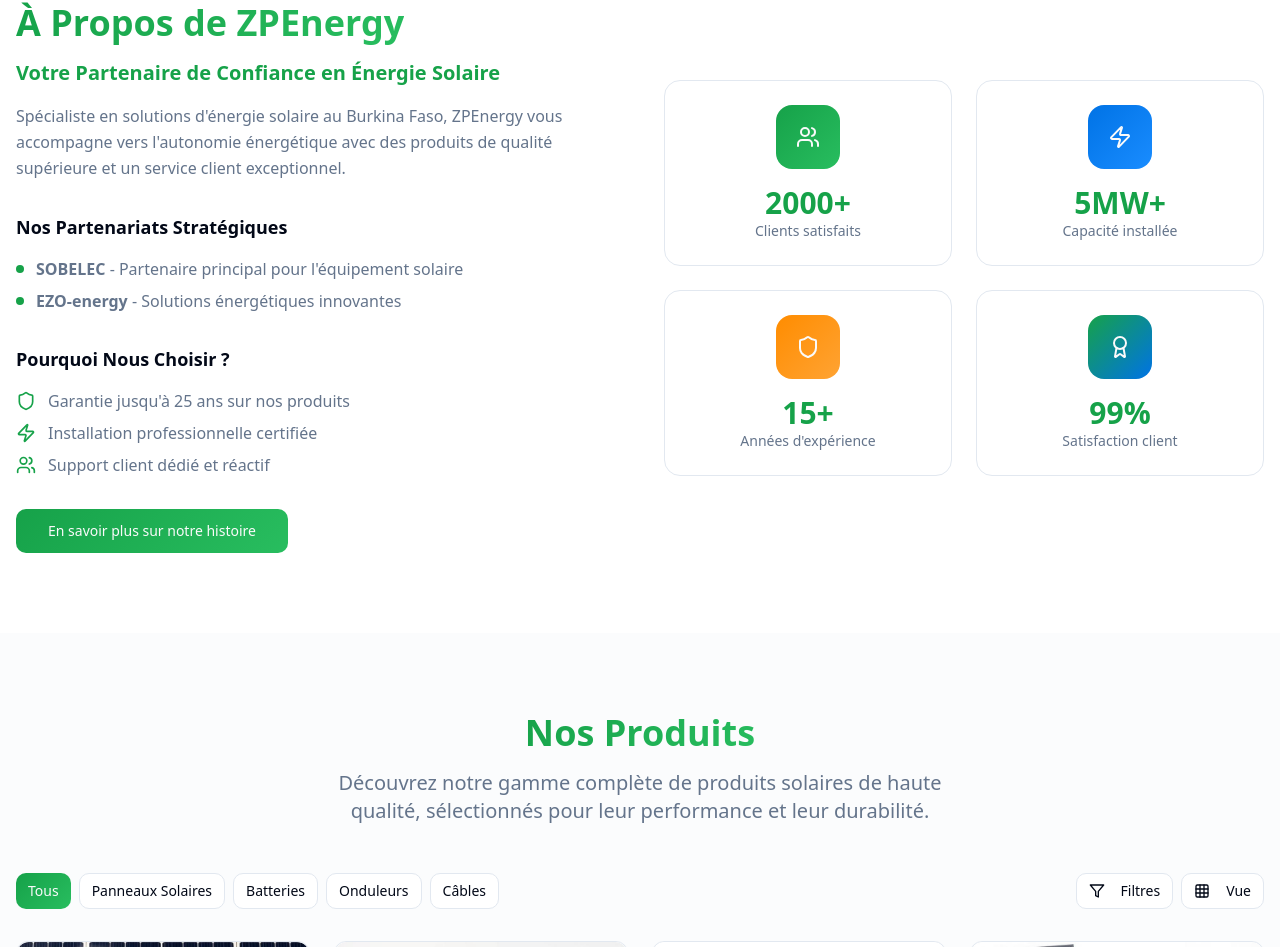
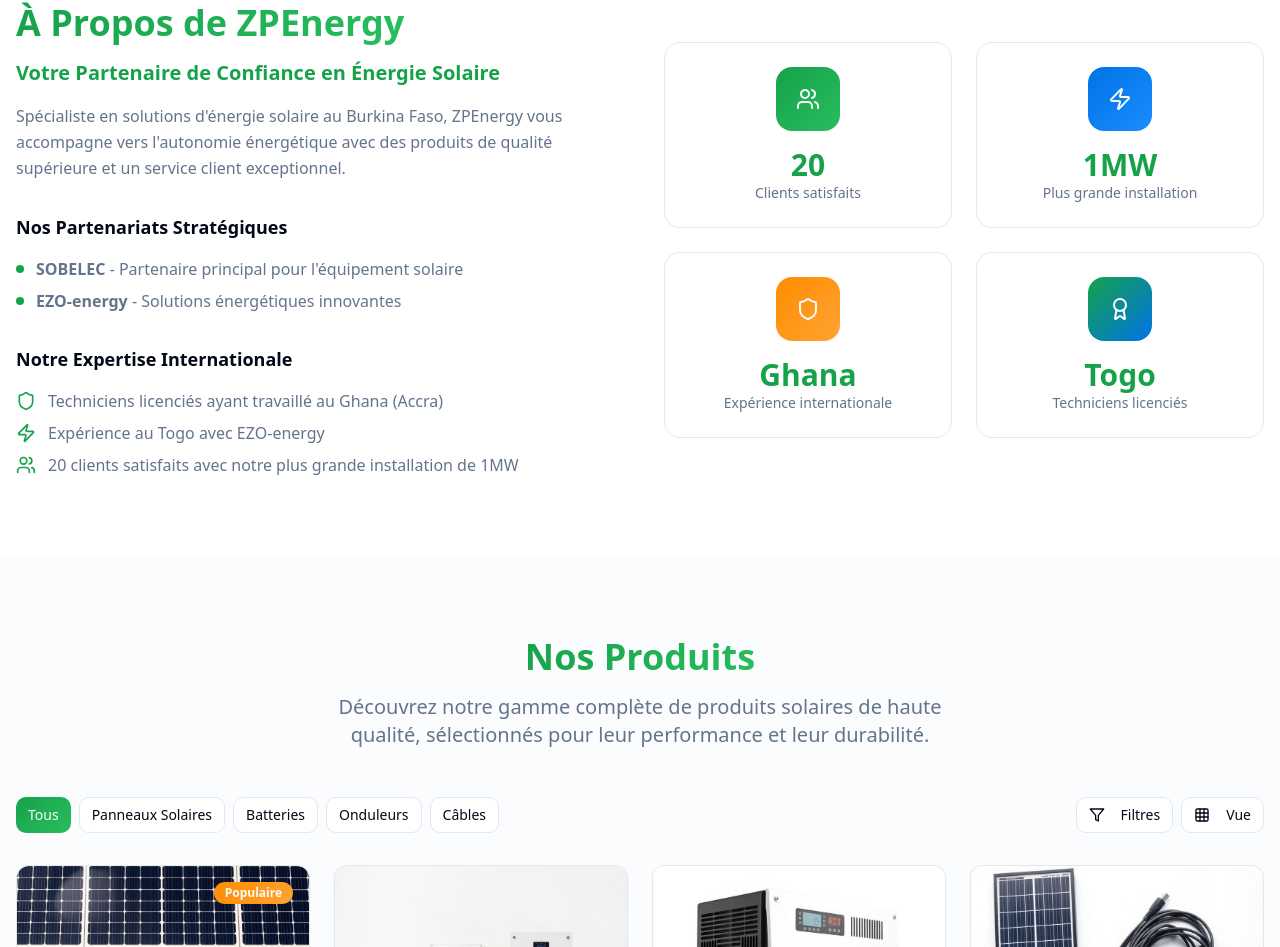
Before and after one commit to pissigasergio45-afk/solar-power-plus-45, a React (Vite) app: page / in a window 1280 px wide. Shown: the part 918-1865 px from the top of the page. Built offline with nearby package versions, Linux system fonts and the light colour scheme.

Commit message:
Update About section with new history
Update the About section to reflect the company's history, including licensed technicians who worked abroad in Ghana and Togo with Ezo Energy. It also highlights 20 satisfied clients and a 1MW installation.

```diff
--- a/src/components/AboutSection.tsx
+++ b/src/components/AboutSection.tsx
@@ -5,26 +5,26 @@ const AboutSection = () => {
   const stats = [
     {
       icon: <Users className="h-6 w-6" />,
-      number: "2000+",
+      number: "20",
       label: "Clients satisfaits",
       gradient: "bg-gradient-primary"
     },
     {
       icon: <Zap className="h-6 w-6" />,
-      number: "5MW+",
-      label: "Capacité installée",
+      number: "1MW",
+      label: "Plus grande installation",
       gradient: "bg-gradient-tech"
     },
     {
       icon: <Shield className="h-6 w-6" />,
-      number: "15+",
-      label: "Années d'expérience",
+      number: "Ghana",
+      label: "Expérience internationale",
       gradient: "bg-gradient-solar"
     },
     {
       icon: <Award className="h-6 w-6" />,
-      number: "99%",
-      label: "Satisfaction client",
+      number: "Togo",
+      label: "Techniciens licenciés",
       gradient: "bg-gradient-hero"
     }
   ];
@@ -66,26 +66,22 @@ const AboutSection = () => {
             </div>
 
             <div className="space-y-4">
-              <h4 className="text-lg font-semibold">Pourquoi Nous Choisir ?</h4>
+              <h4 className="text-lg font-semibold">Notre Expertise Internationale</h4>
               <ul className="space-y-2">
                 <li className="flex items-center space-x-3">
                   <Shield className="h-5 w-5 text-primary" />
-                  <span className="text-muted-foreground">Garantie jusqu'à 25 ans sur nos produits</span>
+                  <span className="text-muted-foreground">Techniciens licenciés ayant travaillé au Ghana (Accra)</span>
                 </li>
                 <li className="flex items-center space-x-3">
                   <Zap className="h-5 w-5 text-primary" />
-                  <span className="text-muted-foreground">Installation professionnelle certifiée</span>
+                  <span className="text-muted-foreground">Expérience au Togo avec EZO-energy</span>
                 </li>
                 <li className="flex items-center space-x-3">
                   <Users className="h-5 w-5 text-primary" />
-                  <span className="text-muted-foreground">Support client dédié et réactif</span>
+                  <span className="text-muted-foreground">20 clients satisfaits avec notre plus grande installation de 1MW</span>
                 </li>
               </ul>
             </div>
-
-            <Button variant="energy" size="lg">
-              En savoir plus sur notre histoire
-            </Button>
           </div>
 
           {/* Stats */}
```
